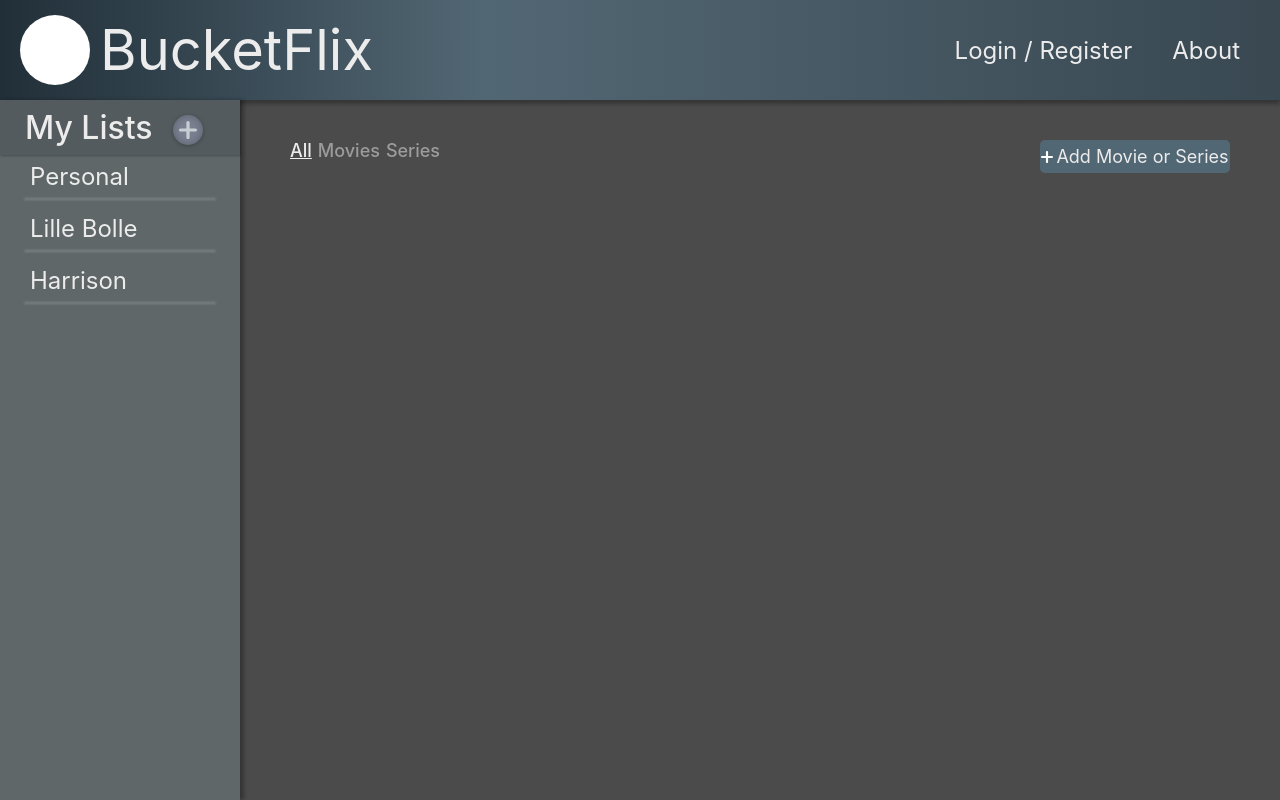
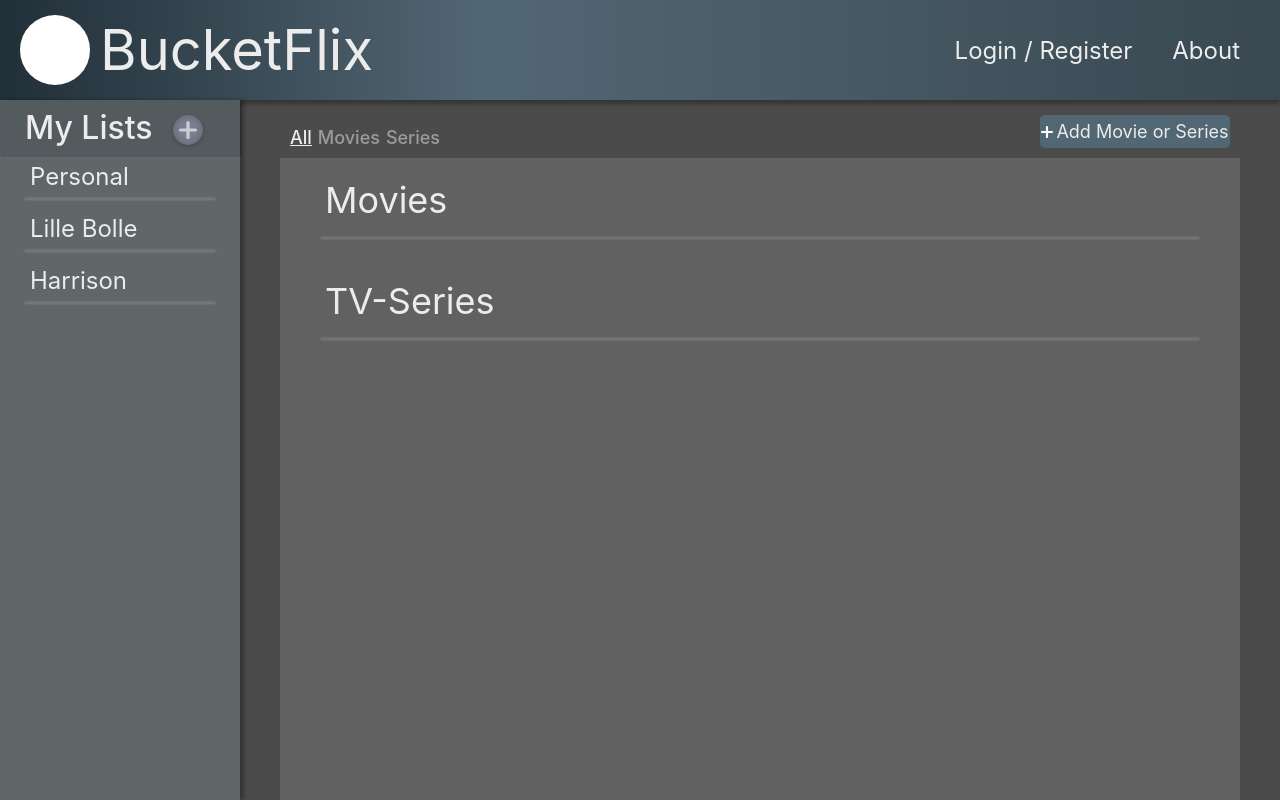
Before and after one commit to SimenMH/bucketflix, a React (Create React App) app in the folder client/: page / in a window 1280 px wide. Built offline with nearby package versions, Linux system fonts and the light colour scheme.

Commit message:
feat: Add list container and list categories

```diff
--- a/client/src/screens/MyLists/MyLists.screen.tsx
+++ b/client/src/screens/MyLists/MyLists.screen.tsx
@@ -68,6 +68,16 @@ const MyLists: React.FC<Props> = () => {
             </div>
           </div>
         </div>
+        <div className='list-container'>
+          <div className='list-category'>
+            <h2>Movies</h2>
+            <div className='faded-seperator' />
+          </div>
+          <div className='list-category'>
+            <h2>TV-Series</h2>
+            <div className='faded-seperator' />
+          </div>
+        </div>
       </div>
     </div>
   );
--- a/client/src/screens/MyLists/styles.css
+++ b/client/src/screens/MyLists/styles.css
@@ -106,7 +106,7 @@
 
 .mylists-content {
   width: 100%;
-  padding: 40px;
+  padding: 15px 40px;
   overflow: auto;
 }
 
@@ -117,7 +117,7 @@
   -webkit-box-pack: justify;
       -ms-flex-pack: justify;
           justify-content: space-between;
-  margin: 0 10px;
+  margin: 0 10px 10px;
 }
 
 .mylists-options-left {
@@ -135,6 +135,8 @@
   font-size: 18px;
   font-weight: 500;
   cursor: pointer;
+  -ms-flex-item-align: end;
+      align-self: flex-end;
 }
 
 .mylists-filter-button:hover {
@@ -181,4 +183,21 @@
   margin-right: 3px;
   fill: #fff;
 }
+
+.list-container {
+  height: 150vh;
+  background-color: #616161;
+}
+
+.list-category {
+  padding: 20px 40px;
+}
+
+.list-category h2 {
+  margin: 0;
+  margin-bottom: 15px;
+  margin-left: 5px;
+  font-size: 36px;
+  font-weight: 400;
+}
 /*# sourceMappingURL=styles.css.map */
--- a/client/src/screens/MyLists/styles.scss
+++ b/client/src/screens/MyLists/styles.scss
@@ -88,14 +88,14 @@
 
 .mylists-content {
   width: 100%;
-  padding: 40px;
+  padding: 15px 40px;
   overflow: auto;
 }
 
 .mylists-option-buttons {
   display: flex;
   justify-content: space-between;
-  margin: 0 10px;
+  margin: 0 10px 10px;
 }
 
 .mylists-options-left {
@@ -109,6 +109,7 @@
   font-size: 18px;
   font-weight: 500;
   cursor: pointer;
+  align-self: flex-end;
 }
 
 .mylists-filter-button:hover {
@@ -149,3 +150,20 @@
   margin-right: 3px;
   fill: #fff;
 }
+
+.list-container {
+  height: 150vh;
+  background-color: #616161;
+}
+
+.list-category {
+  padding: 20px 40px;
+}
+
+.list-category h2 {
+  margin: 0;
+  margin-bottom: 15px;
+  margin-left: 5px;
+  font-size: 36px;
+  font-weight: 400;
+}
```
Also changed, not shown: 1 other file (tests, documents, lock files or other folders).
